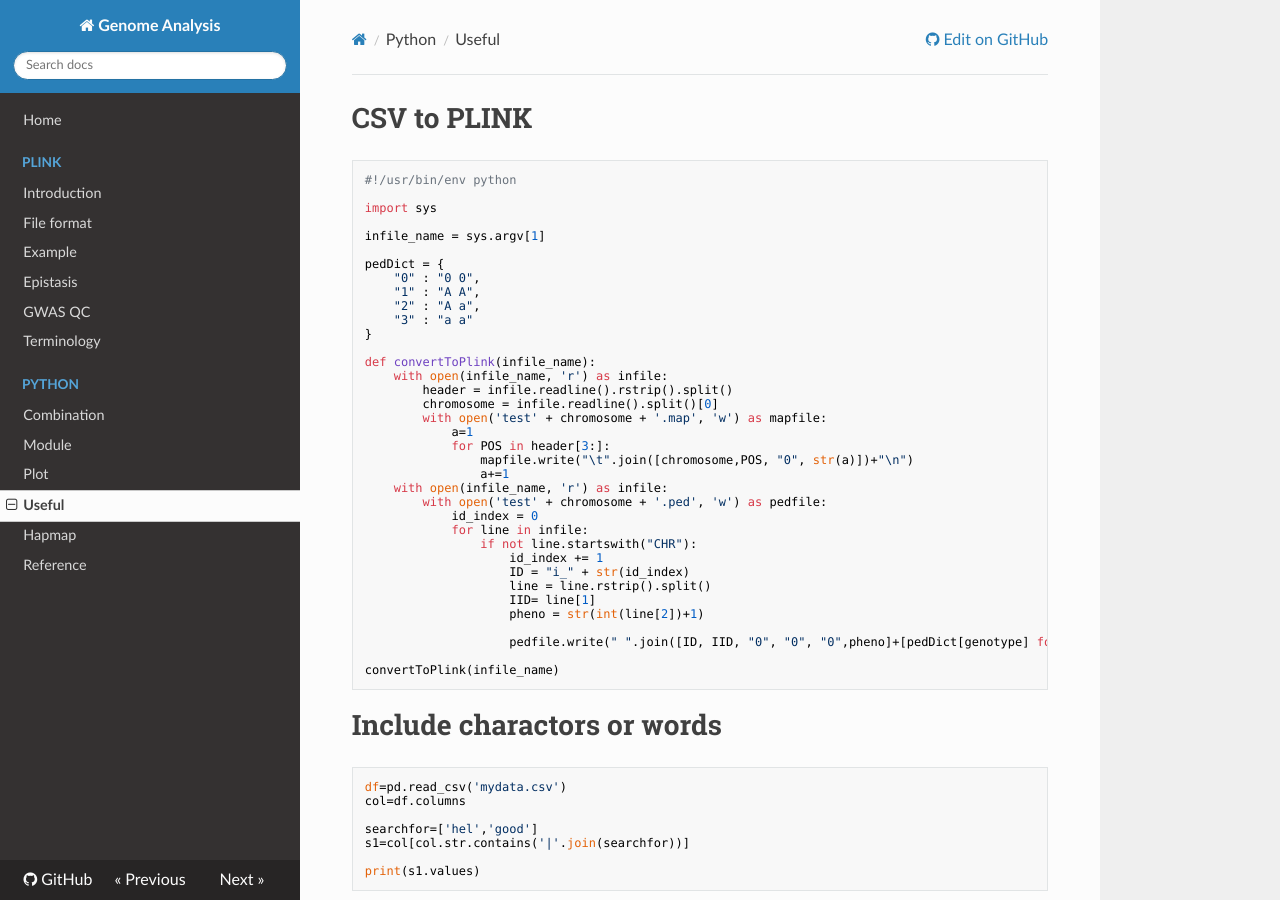
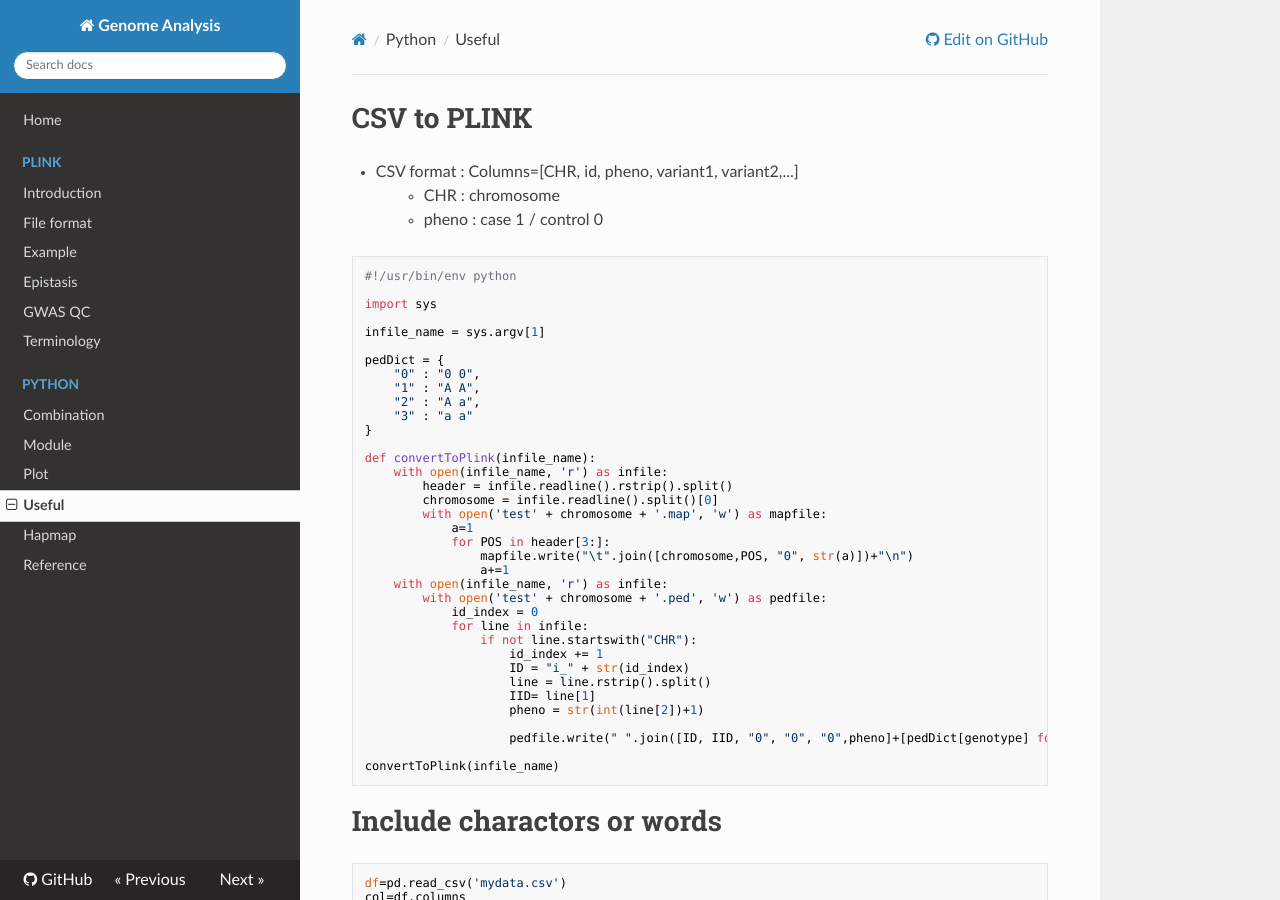
Before and after one commit to WonyoungCho/plink, an MkDocs documentation site: the page built from docs/python_useful.md, in a window 1280 px wide and 900 px high. Built offline with MkDocs 1.6.1, drawn with Linux system fonts in a browser that asks for light colours; nearby versions of some CDN libraries; old or Windows-style settings are respelled for this version of MkDocs.

Commit message:
Update python_useful.md

````diff
--- a/docs/python_useful.md
+++ b/docs/python_useful.md
@@ -1,4 +1,8 @@
 # CSV to PLINK
+- CSV format : Columns=[CHR, id, pheno, variant1, variant2,...]
+> - CHR : chromosome
+> - pheno : case 1 / control 0
+
 ```
 #!/usr/bin/env python
 
````
